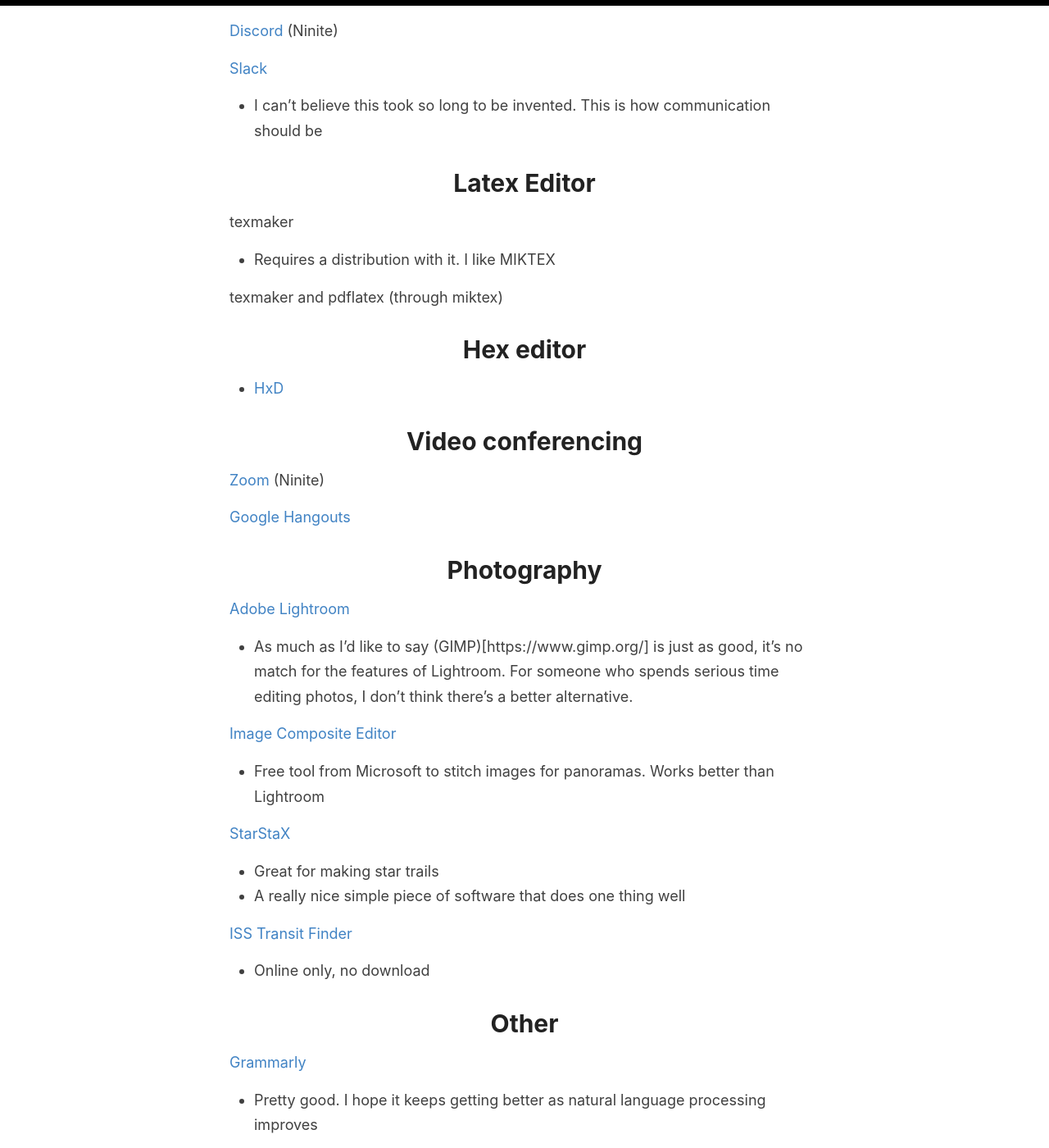
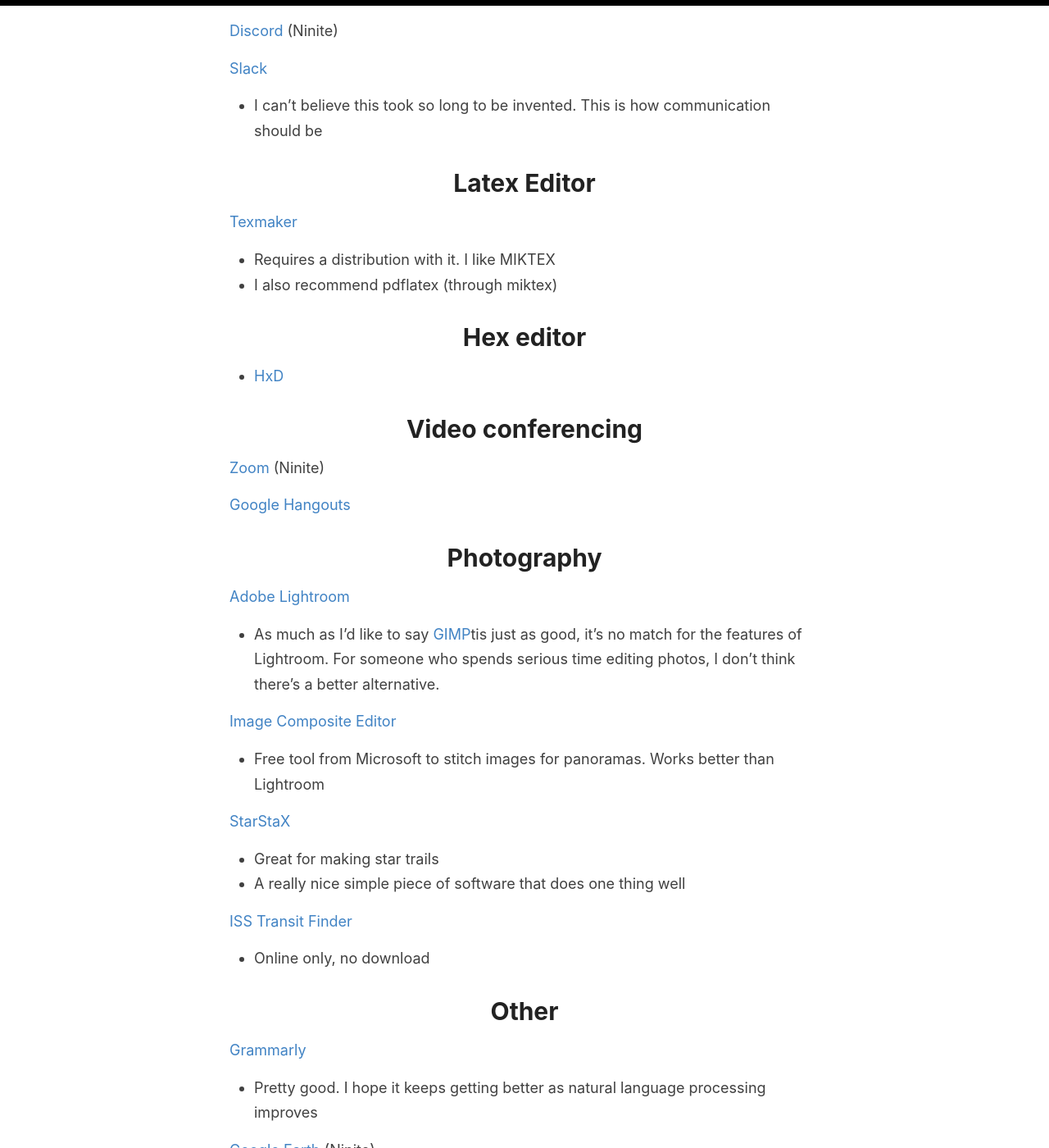
Before and after one commit to jss367/blog, a Jekyll site: the page built from _posts/2018-10-10-Software-I-Use.md, in a window 1280 px wide and 1400 px high, scrolled down 6248 px. Shown: the whole window at 82% size. Built offline with Jekyll 4.4.1, drawn with Linux system fonts in a browser that asks for light colours.

Commit message:
Update 2018-10-10-Software-I-Use.md

```diff
--- a/_posts/2018-10-10-Software-I-Use.md
+++ b/_posts/2018-10-10-Software-I-Use.md
@@ -183,10 +183,9 @@ Still haven't found the perfect one. The two I've used most recently are:
 
 # Latex Editor
 
-texmaker
+[Texmaker](https://www.xm1math.net/texmaker/)
 * Requires a distribution with it. I like MIKTEX
-
-texmaker and pdflatex (through miktex)
+* I also recommend pdflatex (through miktex)
 
 # Hex editor
 * [HxD](https://mh-nexus.de/en/hxd/)
@@ -201,7 +200,7 @@ texmaker and pdflatex (through miktex)
 # Photography
 
 [Adobe Lightroom](https://www.adobe.com/products/photoshop-lightroom.html)
-* As much as I'd like to say (GIMP)[https://www.gimp.org/] is just as good, it's no match for the features of Lightroom. For someone who spends serious time editing photos, I don't think there's a better alternative.
+* As much as I'd like to say [GIMP](https://www.gimp.org/ )tis just as good, it's no match for the features of Lightroom. For someone who spends serious time editing photos, I don't think there's a better alternative.
 
 [Image Composite Editor](https://www.microsoft.com/en-us/research/project/image-composite-editor/)
 * Free tool from Microsoft to stitch images for panoramas. Works better than Lightroom
```
